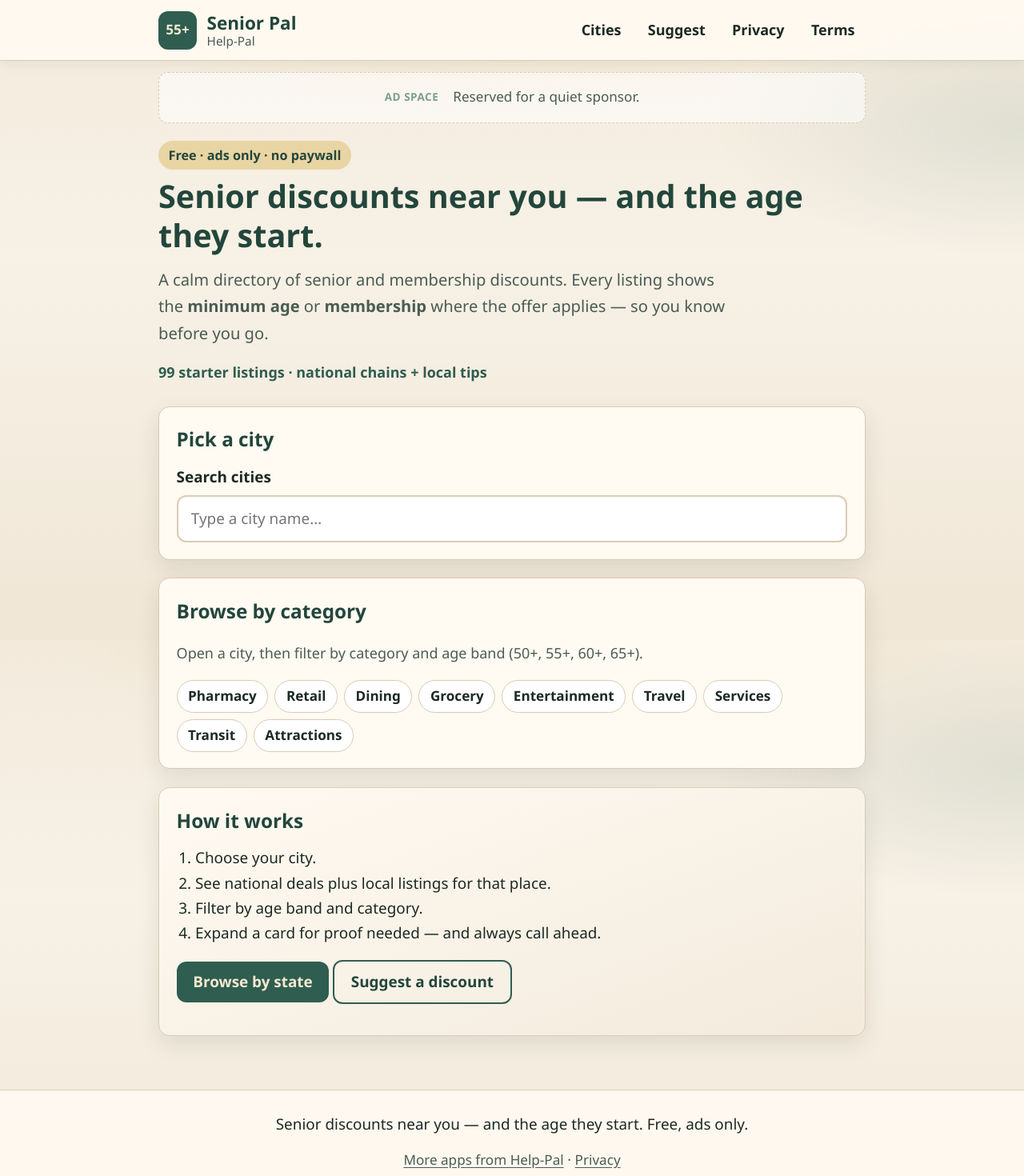
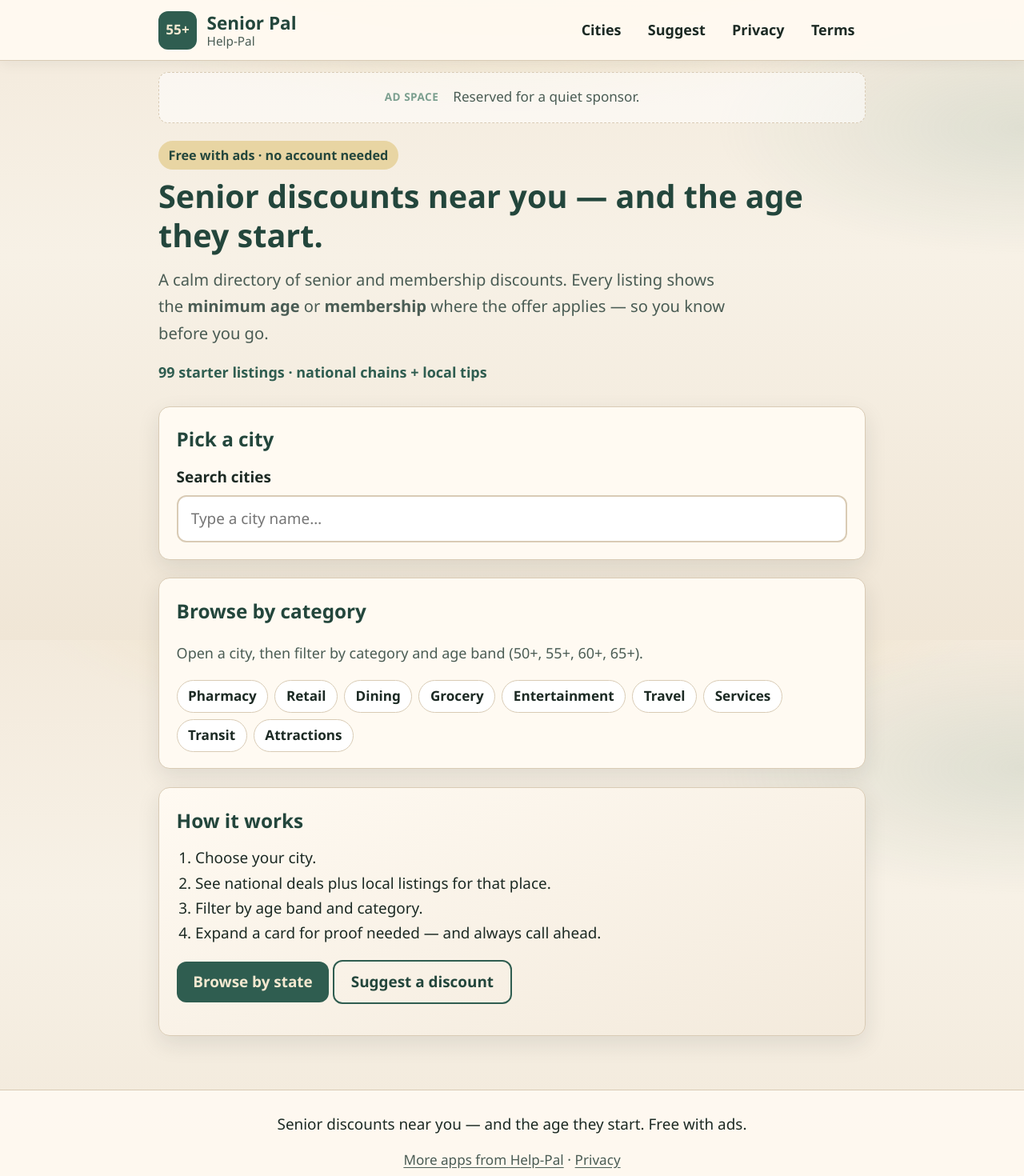
Before and after one commit to ashleyfarms/senior-pal, a React (Vite) app: page / in a window 1280 px wide. Shown: the top 1470 px of the page at 80% size. Built offline with nearby package versions, Linux system fonts and the light colour scheme.

Commit message:
Free with ads in shell meta + footer/eyebrow; drop paywall wording

```diff
--- a/index.html
+++ b/index.html
@@ -6,7 +6,7 @@
     <meta name="viewport" content="width=device-width, initial-scale=1.0" />
     <meta
       name="description"
-      content="Senior Pal — senior discounts near you, and the age they start. Free directory with age and membership eligibility on every listing."
+      content="Senior Pal — Free with ads. Senior discounts near you, and the age they start, with age and membership eligibility on every listing."
     />
     <meta name="theme-color" content="#2F5D50" />
     <title>Senior Pal · Help-Pal</title>
--- a/src/components/Layout.tsx
+++ b/src/components/Layout.tsx
@@ -43,7 +43,7 @@ export function Layout() {
 
       <footer className="site-footer">
         <p className="site-footer__tag">
-          Senior discounts near you — and the age they start. Free, ads only.
+          Senior discounts near you — and the age they start. Free with ads.
         </p>
         <HelpPalLink />
         <p className="help-pal-link">
--- a/src/pages/Home.tsx
+++ b/src/pages/Home.tsx
@@ -7,7 +7,7 @@ export function Home() {
   return (
     <div className="page home">
       <section className="hero">
-        <p className="eyebrow">Free · ads only · no paywall</p>
+        <p className="eyebrow">Free with ads · no account needed</p>
         <h1>Senior discounts near you — and the age they start.</h1>
         <p className="lede">
           A calm directory of senior and membership discounts. Every listing
```
